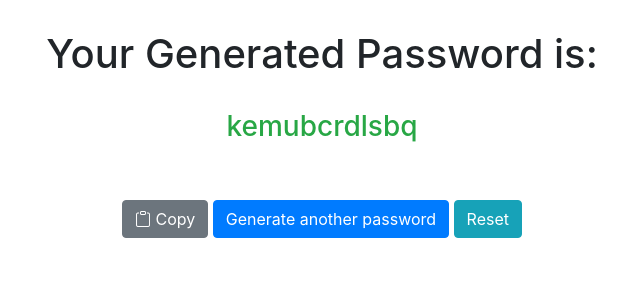
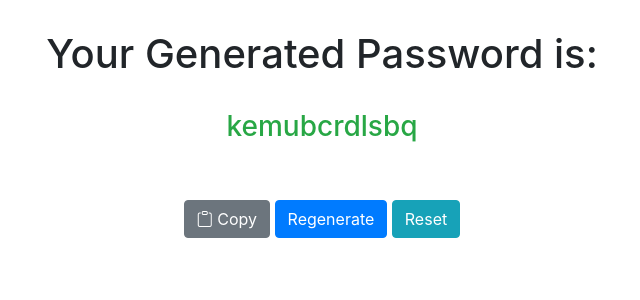
Before and after one commit to pratikp676/password-generator, a Django app: page /generatedpassword/ in a window 1280 px wide. Shown: the part 250-550 px from the top of the page, without its empty margins (318-958 px from the left). Run offline with Django 3.2, Linux system fonts and the light colour scheme; some libraries are stand-ins or nearby versions.

Commit message:
Changed button text

```diff
--- a/generator/templates/generator/password.html
+++ b/generator/templates/generator/password.html
@@ -16,7 +16,7 @@ $(document).ready(function(){
     <br>
     <br>
     <button class="btn btn-secondary bi bi-clipboard" data-toggle="tooltip" data-placement="bottom" title="Please select the password before copying." onclick="copy()"> Copy</button>
-    <input type="submit" value="Generate another password" onclick="window.location.reload()" class="btn btn-primary">
+    <input type="submit" value="Regenerate" onclick="window.location.reload()" class="btn btn-primary">
     <a href="{% url 'home' %}" class="btn btn-info">Reset</a>
 </div>
 
```
